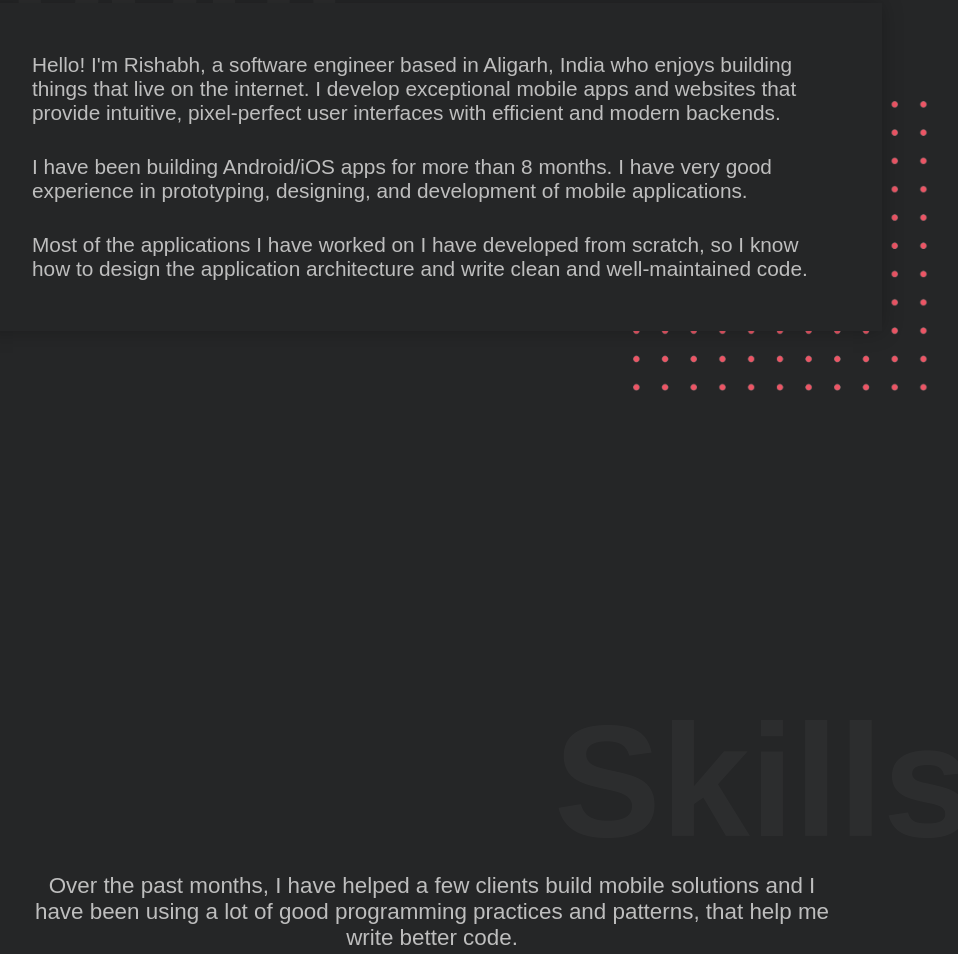
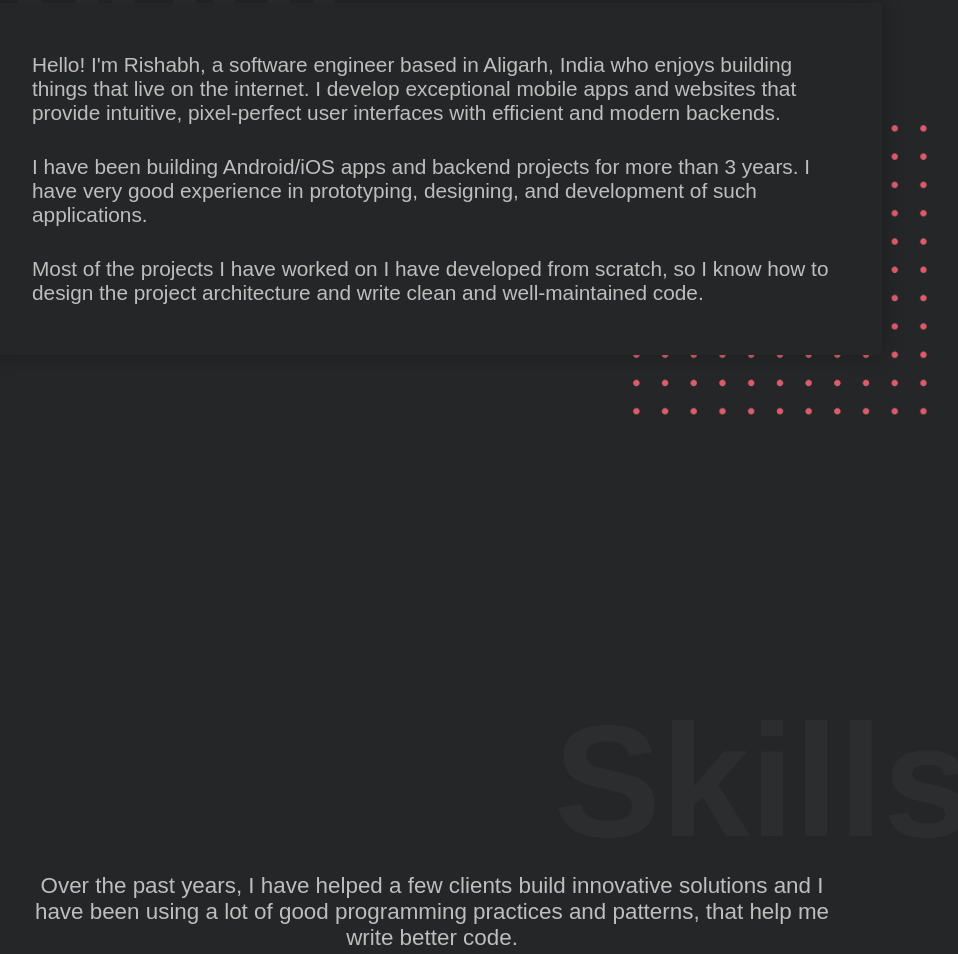
Before and after one commit to Rishabhltfb/Rishabhltfb.github.io, a plain HTML site: page index.html in a window 1280 px wide. Shown: the part 928-1882 px from the top of the page, without its empty margins (208-1166 px from the left). Drawn offline with Linux system fonts and the light colour scheme.

Commit message:
ref: update experience and copyright year

```diff
--- a/index.html
+++ b/index.html
@@ -81,14 +81,10 @@
           pixel-perfect user interfaces with efficient and modern backends.
         </p>
         <p>
-          I have been building Android/iOS apps for more than 8 months. I have
-          very good experience in prototyping, designing, and development of
-          mobile applications.
+          I have been building Android/iOS apps and backend projects for more than 3 years. I have very good experience in prototyping, designing, and development of such applications.
         </p>
         <p>
-          Most of the applications I have worked on I have developed from
-          scratch, so I know how to design the application architecture and
-          write clean and well-maintained code.
+          Most of the projects I have worked on I have developed from scratch, so I know how to design the project architecture and write clean and well-maintained code.
         </p>
       </div>
       <img src="img/dotted-shape.png" alt="" />
@@ -97,7 +93,7 @@
     <div class="container skills" id="skills">
       <h1>Skills</h1>
       <p class="skills-info">
-        Over the past months, I have helped a few clients build mobile solutions
+        Over the past years, I have helped a few clients build innovative solutions
         and I have been using a lot of good programming practices and patterns,
         that help me write better code.
       </p>
@@ -176,11 +172,11 @@
       <form action="">
         <input type="text" name="name" placeholder="Full Name" />
         <input type="text" placeholder="Email" />
-        <input
+<!--         <input
           type="text"
           placeholder="PortfolioPersonemail@example.com"
           disabled
-        />
+        /> -->
         <textarea
           name="message"
           cols="30"
@@ -193,7 +189,7 @@
 
     <footer>
       <hr />
-      <p>2020 Copyright. All Rights Reserved.</p>
+      <p>2021 Copyright. All Rights Reserved.</p>
     </footer>
 
     <script src="js/ScrollMagic.min.js"></script>
```
